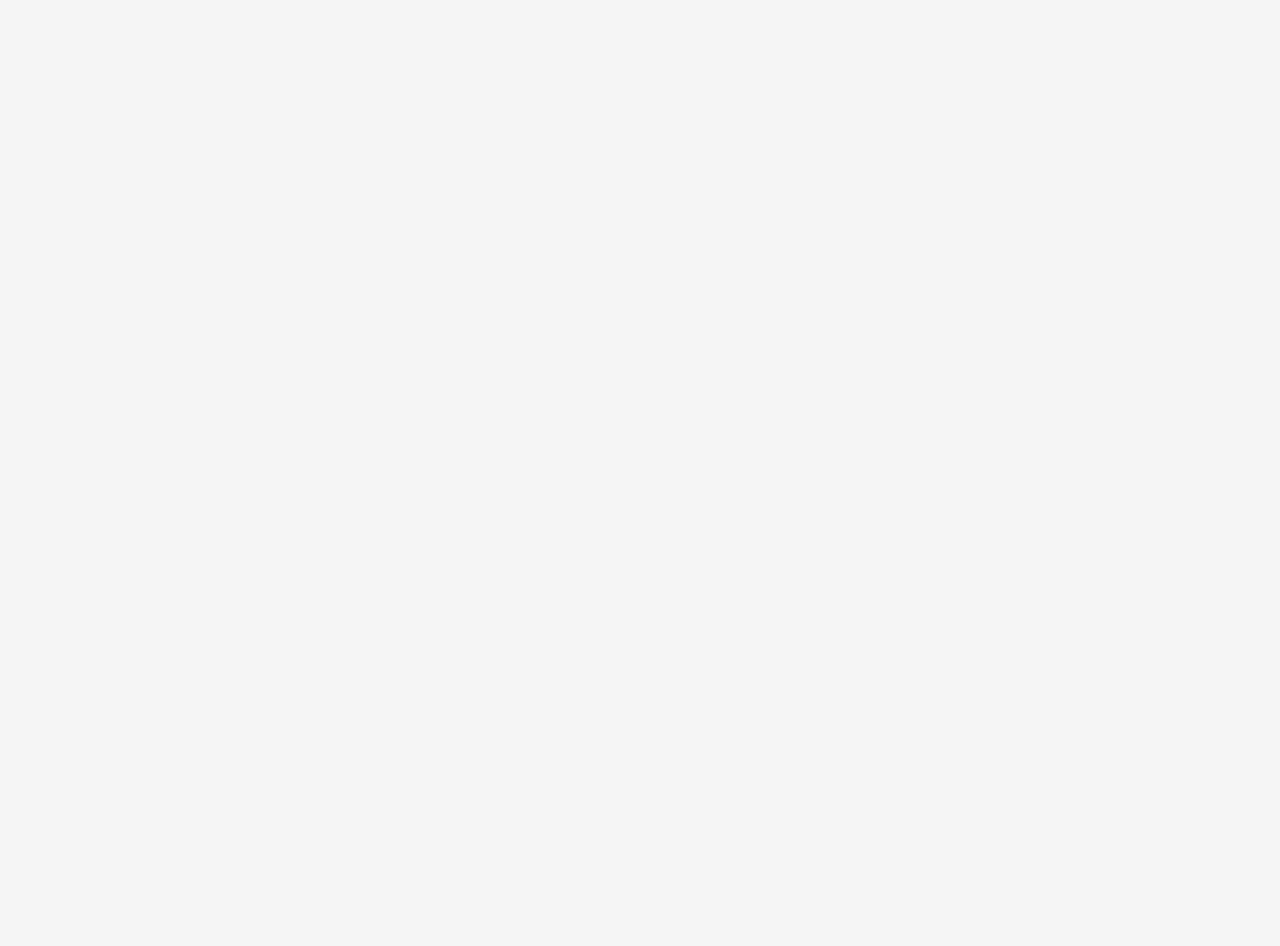
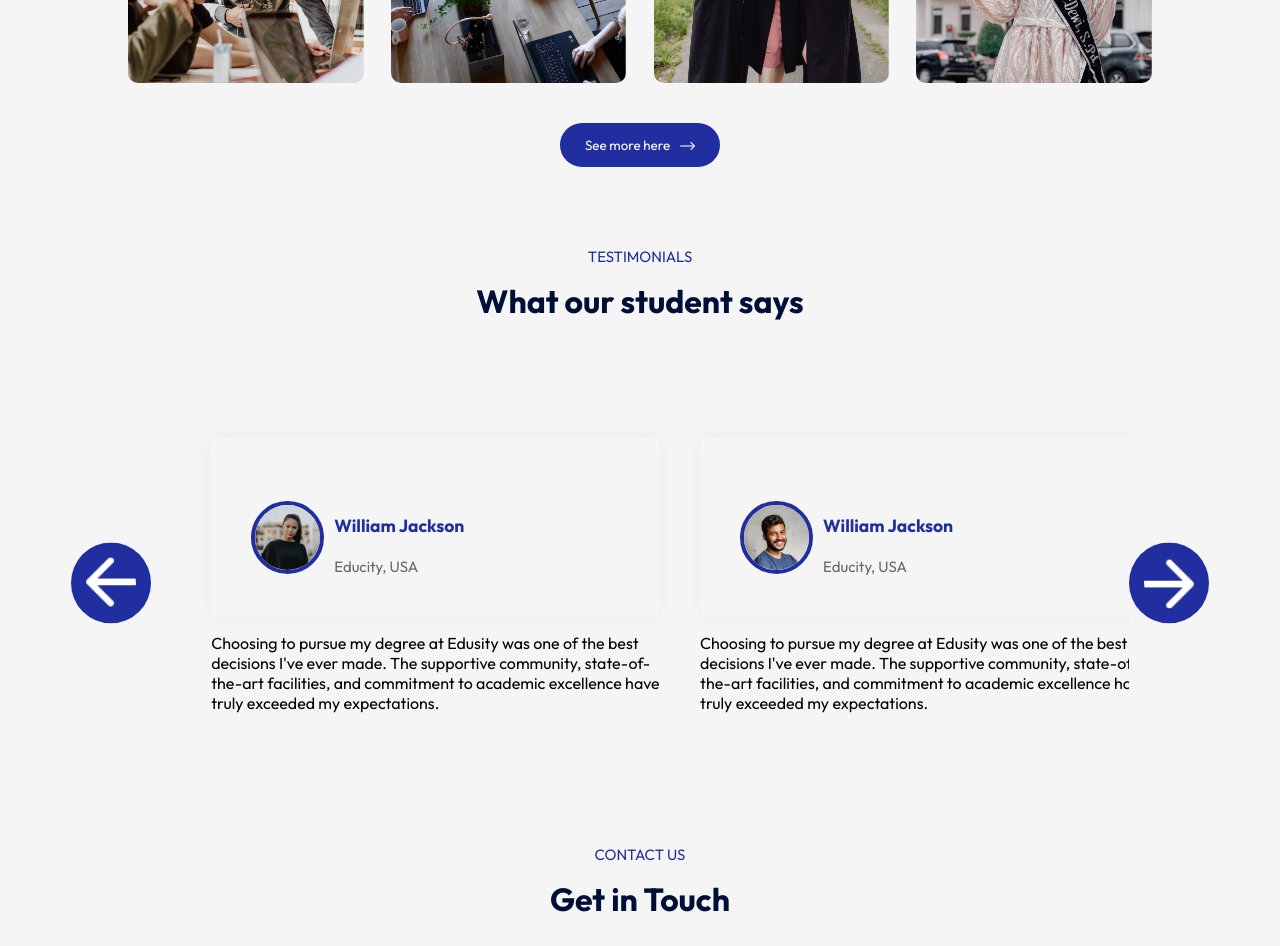
Before and after one commit to mahishamudaliar26/Educity, a React (Vite) app in the folder educity/: page / in a window 1280 px wide. Shown: the part 2260-3206 px from the top of the page. Before the commit the page ends 1993 px from the top, so only its background shows below. Built offline with nearby package versions, Linux system fonts and the light colour scheme.

Commit message:
Testimonial

```diff
--- a/educity/src/App.jsx
+++ b/educity/src/App.jsx
@@ -4,6 +4,8 @@
 import Programs from "./components/Program/Programs";
 import Title from "./components/Title/Title";
 import About from "./components/About/About";
+import Campus from "./components/Campus/Campus";
+import Testimonials from "./components/Testimonials/Testimonials";
 
 const App = () => {
   return (
@@ -18,6 +20,10 @@
           title="Nurturing Tommorow's Leader Today"
         />
         <Title subTitle="Gallery" title="Campus photos" />
+        <Campus />
+        <Title subTitle="TESTIMONIALS" title="What our student says" />
+        <Testimonials />
+        <Title subTitle="Contact Us" title="Get in Touch" />
       </div>
     </div>
   );
--- /dev/null
+++ b/educity/src/components/Campus/Campus.css
@@ -0,0 +1,15 @@
+.campus{
+    margin: 80px auto;
+    width: 90%;
+    text-align: center;
+}
+.gallery{
+    display: flex;
+    align-items: center;
+    justify-content: space-between;
+    margin-bottom: 40px
+}
+.gallery img{
+    width: 23%;
+    border-radius: 10px;
+}
--- /dev/null
+++ b/educity/src/components/Campus/Campus.jsx
@@ -0,0 +1,28 @@
+import React from "react";
+import "../Campus/Campus.css";
+import gallery_1 from "../../assets/gallery-1.png";
+import gallery_2 from "../../assets/gallery-2.png";
+import gallery_3 from "../../assets/gallery-3.png";
+import gallery_4 from "../../assets/gallery-4.png";
+import white_arrow from "../../assets/white-arrow.png";
+
+const Campus = () => {
+  return (
+    <>
+      <div className="campus">
+        <div className="gallery">
+          <img src={gallery_1} alt="" />
+          <img src={gallery_2} alt="" />
+          <img src={gallery_3} alt="" />
+          <img src={gallery_4} alt="" />
+        </div>
+        <button className="btn dark-btn">
+          See more here
+          <img src={white_arrow} />
+        </button>
+      </div>
+    </>
+  );
+};
+
+export default Campus;
--- /dev/null
+++ b/educity/src/components/Testimonials/Testimonials.css
@@ -0,0 +1,56 @@
+.testimonial{
+    margin: 80px auto;
+    padding: 0 80px;
+    position: relative;
+}
+.next-btn, .back-btn{
+    position: absolute;
+    top: 50%;
+    right: 0;
+    transform: translateY(-50%);
+    padding: 15px;
+    width: 50px;
+    border-radius: 50%;
+    cursor: pointer;
+    background: #212EA0;
+}
+.back-btn{
+    right: auto;
+    left: 0;
+}
+.slider{
+    overflow: hidden;
+}
+.slider ul{
+    display: flex;
+    width: 200%;
+    overflow-x: hidden;
+    transition: 0.5s;
+}
+.slider ul li{
+    list-style: none;
+    width: 50%;
+    padding: 20px;
+}
+.slide{
+    box-shadow: 0 0 20px rgba(0, 0, 0, 0.05);
+    padding: 40px;
+    border-radius: 10px;
+    color:#676767 ;
+    line-height: 1.4;
+}
+.slide img {
+    width: 65px;
+    border-radius: 50%;
+    margin-right:10px ;
+    border: 4px solid #212EA0;
+}
+.user-info{
+    display: flex;
+    align-items: center;
+    margin-top: 20px;
+    font-size: 15px;
+}
+.user-info h3{
+    color: #212EA0;
+}
--- /dev/null
+++ b/educity/src/components/Testimonials/Testimonials.jsx
@@ -0,0 +1,107 @@
+import React, { useRef } from "react";
+import "../Testimonials/Testimonials.css";
+import next_icon from "../../assets/next-icon.png";
+import back_icon from "../../assets/back-icon.png";
+import user_1 from "../../assets/user-1.png";
+import user_2 from "../../assets/user-2.png";
+import user_3 from "../../assets/user-3.png";
+import user_4 from "../../assets/user-4.png";
+
+const Testimonials = () => {
+  const slider = useRef();
+  let tx = 0;
+  const slideForward = () => {
+    if (tx > -50) {
+      tx -= 25;
+    }
+    slider.current.style.transform = `translateX(${tx}%)`;
+  };
+  const slideBackward = () => {
+    if (tx < 0) {
+      tx += 25;
+    }
+    slider.current.style.transform = `translateX(${tx}%)`;
+  };
+  return (
+    <>
+      <div className="testimonial">
+        <img src={next_icon} className="next-btn" onClick={slideForward} />
+        <img src={back_icon} className="back-btn" onClick={slideBackward} />
+        <div className="slider">
+          <ul ref={slider}>
+            <li>
+              <div className="slide">
+                <div className="user-info">
+                  <img src={user_1} />{" "}
+                  <div>
+                    <h3>William Jackson</h3>
+                    <span>Educity, USA</span>
+                  </div>
+                </div>
+              </div>
+              <p>
+                Choosing to pursue my degree at Edusity was one of the best
+                decisions I've ever made. The supportive community,
+                state-of-the-art facilities, and commitment to academic
+                excellence have truly exceeded my expectations.
+              </p>
+            </li>
+            <li>
+              <div className="slide">
+                <div className="user-info">
+                  <img src={user_2} />{" "}
+                  <div>
+                    <h3>William Jackson</h3>
+                    <span>Educity, USA</span>
+                  </div>
+                </div>
+              </div>
+              <p>
+                Choosing to pursue my degree at Edusity was one of the best
+                decisions I've ever made. The supportive community,
+                state-of-the-art facilities, and commitment to academic
+                excellence have truly exceeded my expectations.
+              </p>
+            </li>
+            <li>
+              <div className="slide">
+                <div className="user-info">
+                  <img src={user_3} />{" "}
+                  <div>
+                    <h3>William Jackson</h3>
+                    <span>Educity, USA</span>
+                  </div>
+                </div>
+              </div>
+              <p>
+                Choosing to pursue my degree at Edusity was one of the best
+                decisions I've ever made. The supportive community,
+                state-of-the-art facilities, and commitment to academic
+                excellence have truly exceeded my expectations.
+              </p>
+            </li>
+            <li>
+              <div className="slide">
+                <div className="user-info">
+                  <img src={user_4} />{" "}
+                  <div>
+                    <h3>William Jackson</h3>
+                    <span>Educity, USA</span>
+                  </div>
+                </div>
+              </div>
+              <p>
+                Choosing to pursue my degree at Edusity was one of the best
+                decisions I've ever made. The supportive community,
+                state-of-the-art facilities, and commitment to academic
+                excellence have truly exceeded my expectations.
+              </p>
+            </li>
+          </ul>
+        </div>
+      </div>
+    </>
+  );
+};
+
+export default Testimonials;
--- a/educity/src/index.css
+++ b/educity/src/index.css
@@ -40,3 +40,7 @@
     margin-left: 10px;
     padding-top: 5px;
 }
+.btn.dark-btn{
+    background: #212EA0;
+    color: #fff;
+}
```
